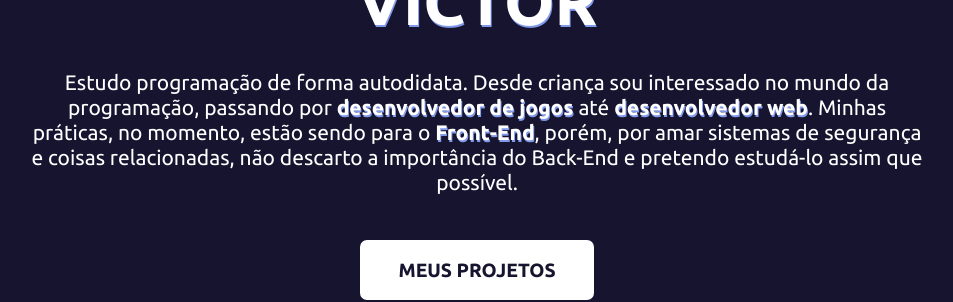
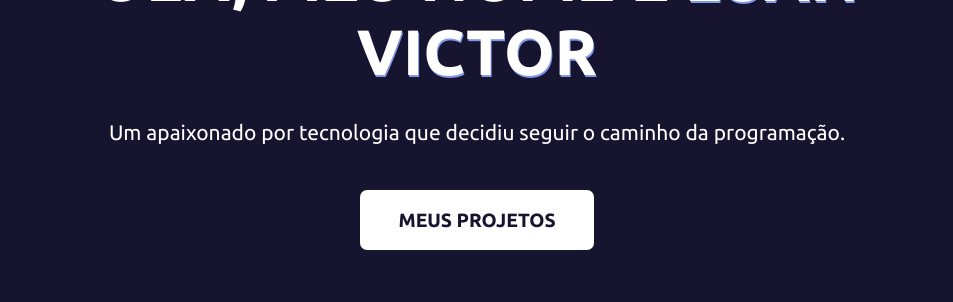
Before and after one commit to Luzin7/my-portfolio, a React (Create React App) app: page / in a window 1280 px wide. Shown: the part 346-648 px from the top of the page, without its empty margins (163-1116 px from the left). Built offline with nearby package versions, Linux system fonts and the light colour scheme.

Commit message:
refactor: Change text, rename and add id

```diff
--- a/src/components/Home.js
+++ b/src/components/Home.js
@@ -4,24 +4,19 @@ import "../style/home/homeContent.css";
 
 function Home() {
   return (
-    <section id="home" className="home">
+    <section className="home">
       <div className="home__content">
         <h1 className="home__title">
           Olá, meu nome é <strong>Luan Victor</strong>
         </h1>
         <div className="home__info">
           <p className="home__info-text">
-            Estudo programação de forma autodidata. Desde criança sou
-            interessado no mundo da programação, passando por{" "}
-            <strong>desenvolvedor de jogos</strong> até{" "}
-            <strong>desenvolvedor web</strong>. Minhas práticas, no momento,
-            estão sendo para o <strong>Front-End</strong>, porém, por amar
-            sistemas de segurança e coisas relacionadas, não descarto a
-            importância do Back-End e pretendo estudá-lo assim que possível.
+            Um apaixonado por tecnologia que decidiu seguir o caminho da
+            programação.
           </p>
         </div>
         <div className="home__link-button">
-          <a href="#projeto" className="btn home__button">
+          <a href="#projects" className="btn home__button">
             Meus projetos
           </a>
         </div>
```
